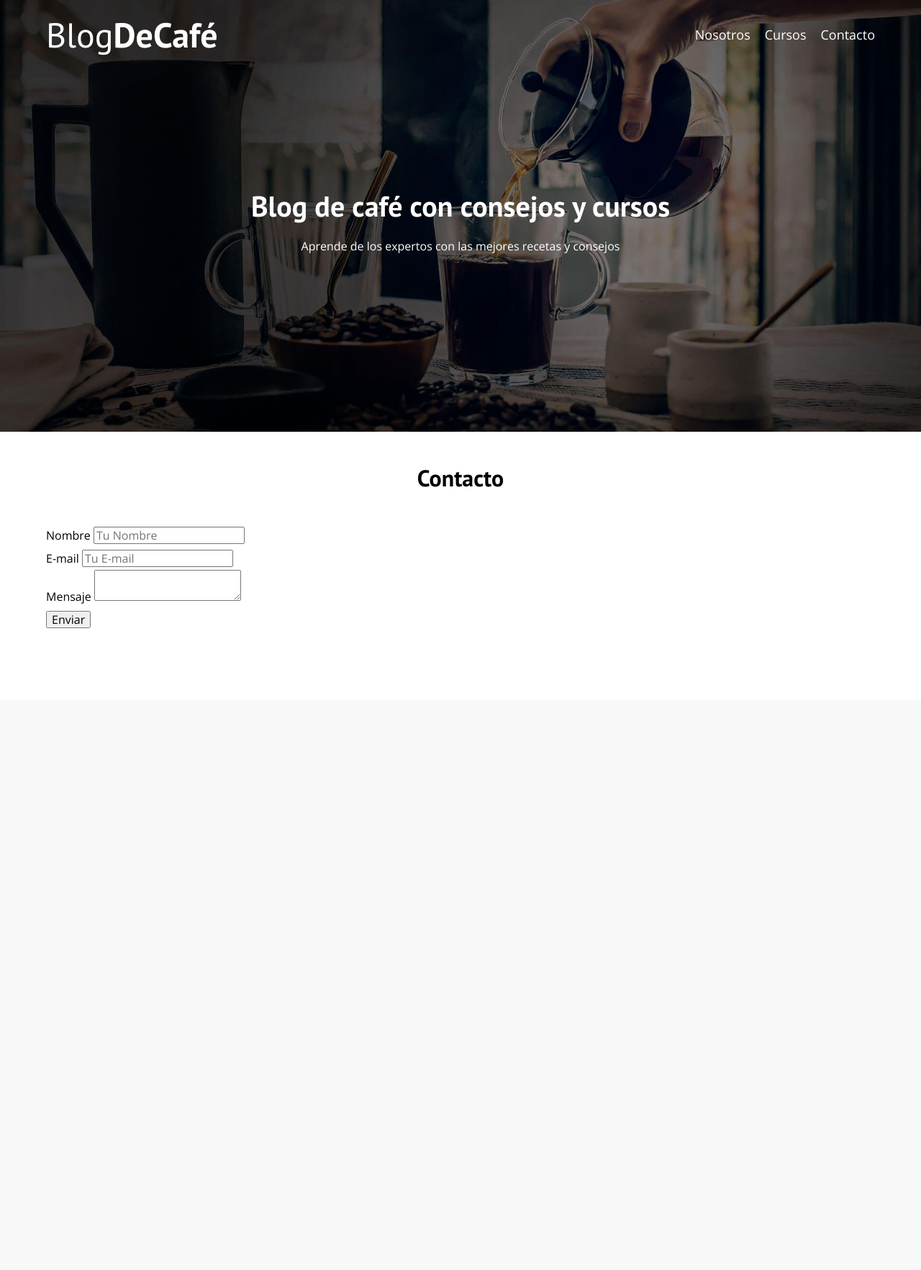
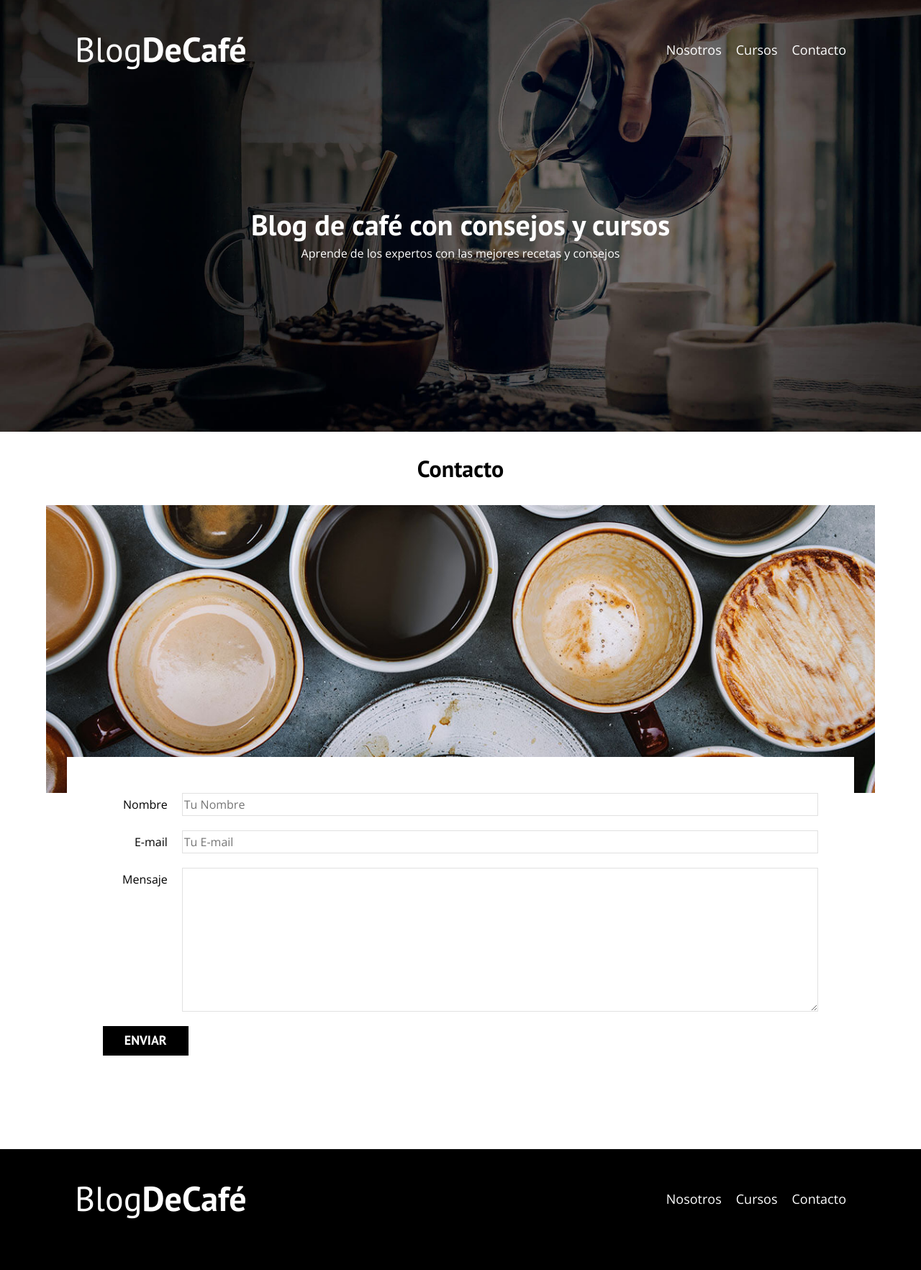
Before and after one commit to Luis91033/Front, a PHP site: page /contacto.html in a window 1280 px wide. Shown: the whole page at 72% size. Before the commit the page ends 873 px from the top, so only its background shows below. Run offline with PHP 8.4, Linux system fonts and the light colour scheme.

Commit message:
Se terminaron todos los estilos del proyecto

```diff
--- a/BlogCafe/css/styles.css
+++ b/BlogCafe/css/styles.css
@@ -3,6 +3,7 @@
     --fuenteparrafos: 'Open Sans', sans-serif;
 
     --primario: #784d3c;
+    --gris:  #e1e1e1;
     --blanco: #ffffff;
     --negro: #000000;
 }
@@ -30,6 +31,7 @@ a {
 }
 h1, h2, h3, h4 {
     font-family: var(--fuenteheading);
+    line-height: 1.2;
 }
 h1{
     font-size: 4.8rem
@@ -75,6 +77,9 @@ img {
         margin-top: 15rem;
     }
 }
+.barra {
+    padding: 4rem;
+}
 @media (min-width:768px ) {
     .barra {
         display: flex;
@@ -103,3 +108,142 @@ img {
     font-size: 1.8rem;
     color: var(--blanco);
 }
+
+@media (min-width: 768px) {
+    .contenido-principal {
+        display: grid;
+        grid-template-columns: 2fr 1fr;
+        column-gap: 4rem;
+    }
+}
+
+.entrada {
+    border-bottom: 1px solid var(--gris);
+    margin-bottom: 2rem;
+}
+.entrada:last-of-type {
+    border: none;
+    margin-bottom: 0;
+}
+.boton {
+    display: block;
+    font-family: var(--fuenteheading);
+    color: var(--blanco);
+    text-align: center;
+    padding: 1rem 3rem ;
+    font-size: 1.8rem;
+    text-transform: uppercase;
+    font-weight: 700;
+    margin-bottom: 2rem;
+    border: none;
+}
+@media (min-width: 768px) {
+    .boton {
+        display: inline-block;
+    }
+}
+.boton:hover {
+    cursor: pointer;
+}
+.boton--primario {
+    background-color: var(--negro);
+}
+.boton--secundario {
+    background-color: var(--primario);
+}
+.cursos {
+    list-style: none;
+}
+.widget-curso {
+    border-bottom: 1px solid var(--gris);
+    margin-bottom: 2rem;
+}
+.widget-curso:last-of-type {
+    border-bottom: none;
+    margin-bottom: 0;
+}
+.widget-curso__label {
+    font-family: var(--fuenteheading);
+    font-weight: 700;
+}
+.widget-curso__info {
+    font-weight: 400;
+}
+.widget-curso__info,
+.widget-curso__label {
+    font-size: 2rem;
+}
+.footer {
+    background-color: var(--negro);
+    padding-bottom: 3rem;
+    margin-top: 4rem;
+}
+
+/*Sobre nosotros*/
+@media (min-width: 768px) {
+    .sobre-nosotros {
+        display: flex;
+        gap: 2rem ;
+    }
+    .sobre-nosotros__imagen,
+    .sobre-nosotros__texto {
+        flex-basis: 50%; /*Se usa este comando como el with de flexbox*/
+    }
+}
+ /*Cursos*/
+.curso {
+    padding: 3rem 0;
+    border-bottom: 1px solid var(--gris);
+}
+@media (min-width: 768px) {
+    .curso {
+        display: grid;
+        grid-template-columns: 1fr 2fr;
+        column-gap: 2rem;
+    }
+}
+.curso:last-of-type {
+    border: none;
+}
+.curso__label {
+    font-family: var(--fuenteheading);
+    font-weight: 700;
+}
+.curso__info {
+    font-weight: 400;
+}
+.curso__info,
+.curso__label {
+    font-size: 2rem;
+}
+
+/*Contacto*/
+.contacto-bg {
+    background-image: url(../img/contacto.jpg);
+    height: 40rem;
+    background-size: cover;
+    background-repeat: no-repeat;
+}
+
+.formulario {
+    background-color: var(--blanco);
+    margin: -5rem auto 0 auto;
+    width: 95%;
+    padding: 5rem;
+}
+.campo {
+    display: flex;
+    margin-bottom: 2rem;
+    gap: 2rem;
+}
+.campo__label {
+    flex: 0 0 9rem;
+    text-align: right;
+}
+.campo__field {
+    flex: 1;
+    border: 1px solid var(--gris);
+}
+.campo__field--textarea {
+    height: 20rem;
+}
```
